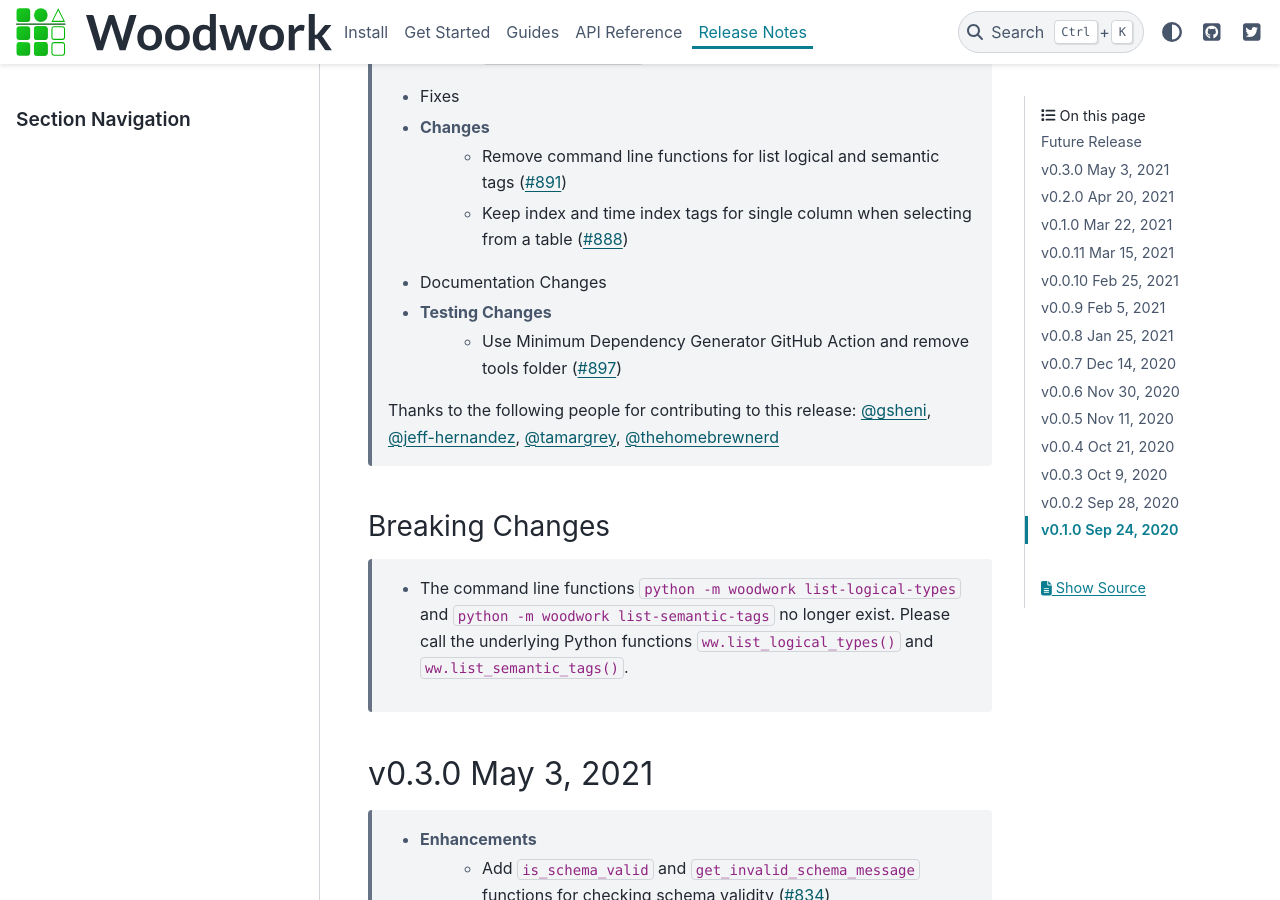
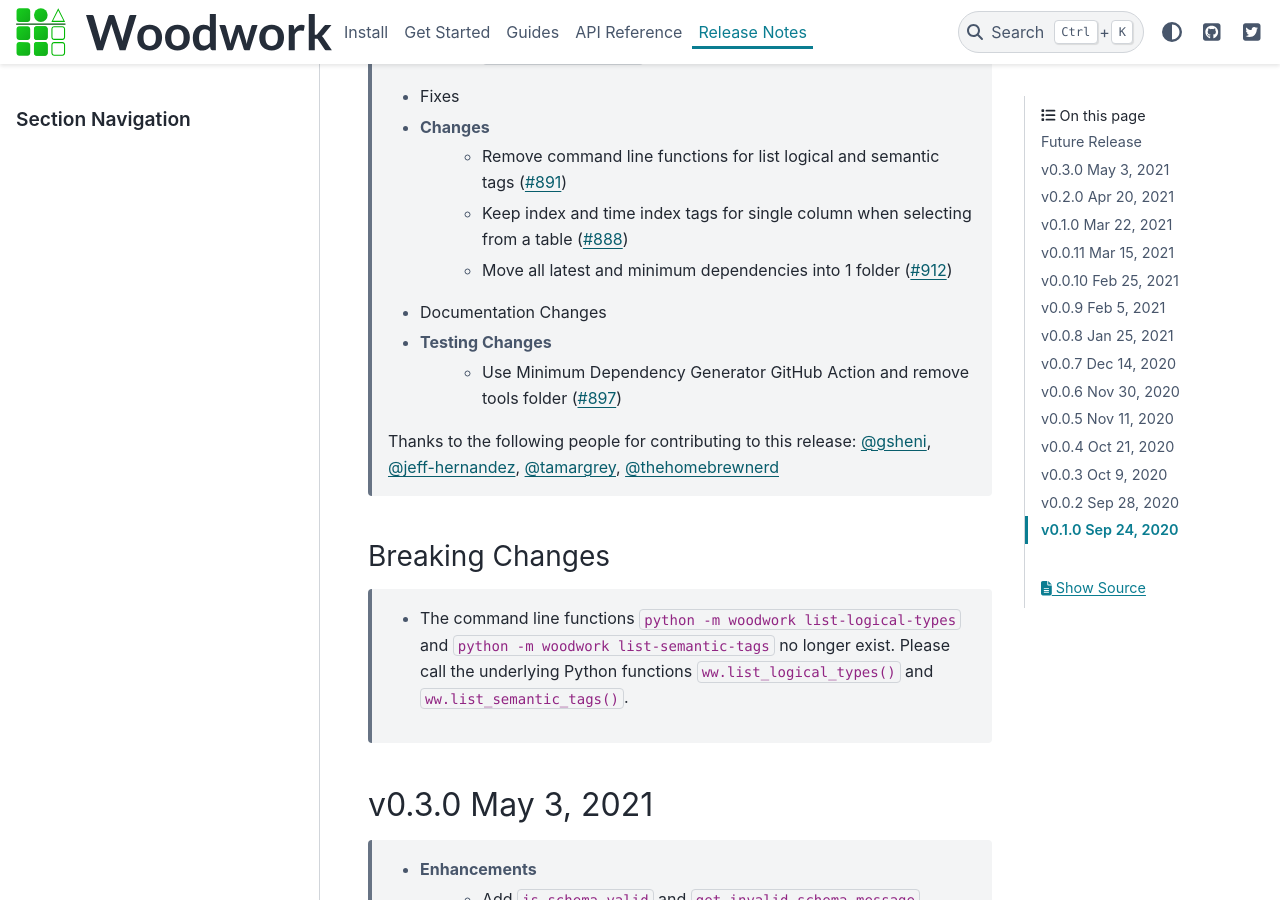
Before and after one commit to alteryx/woodwork, a Sphinx documentation site: the page built from docs/source/release_notes.rst, in a window 1280 px wide and 900 px high, scrolled down 378 px. Built offline with Sphinx 7.4.7 and the PyData theme 0.15.4, drawn with Linux system fonts in a browser that asks for light colours; comment, search, counter and statistics services are not loaded.

Commit message:
fix release notes

```diff
--- a/docs/source/release_notes.rst
+++ b/docs/source/release_notes.rst
@@ -11,6 +11,7 @@ Future Release
     * Changes
         * Remove command line functions for list logical and semantic tags (:pr:`891`)
         * Keep index and time index tags for single column when selecting from a table (:pr:`888`)
+        * Move all latest and minimum dependencies into 1 folder (:pr:`912`)
     * Documentation Changes
     * Testing Changes
         * Use Minimum Dependency Generator GitHub Action and remove tools folder (:pr:`897`)
```
